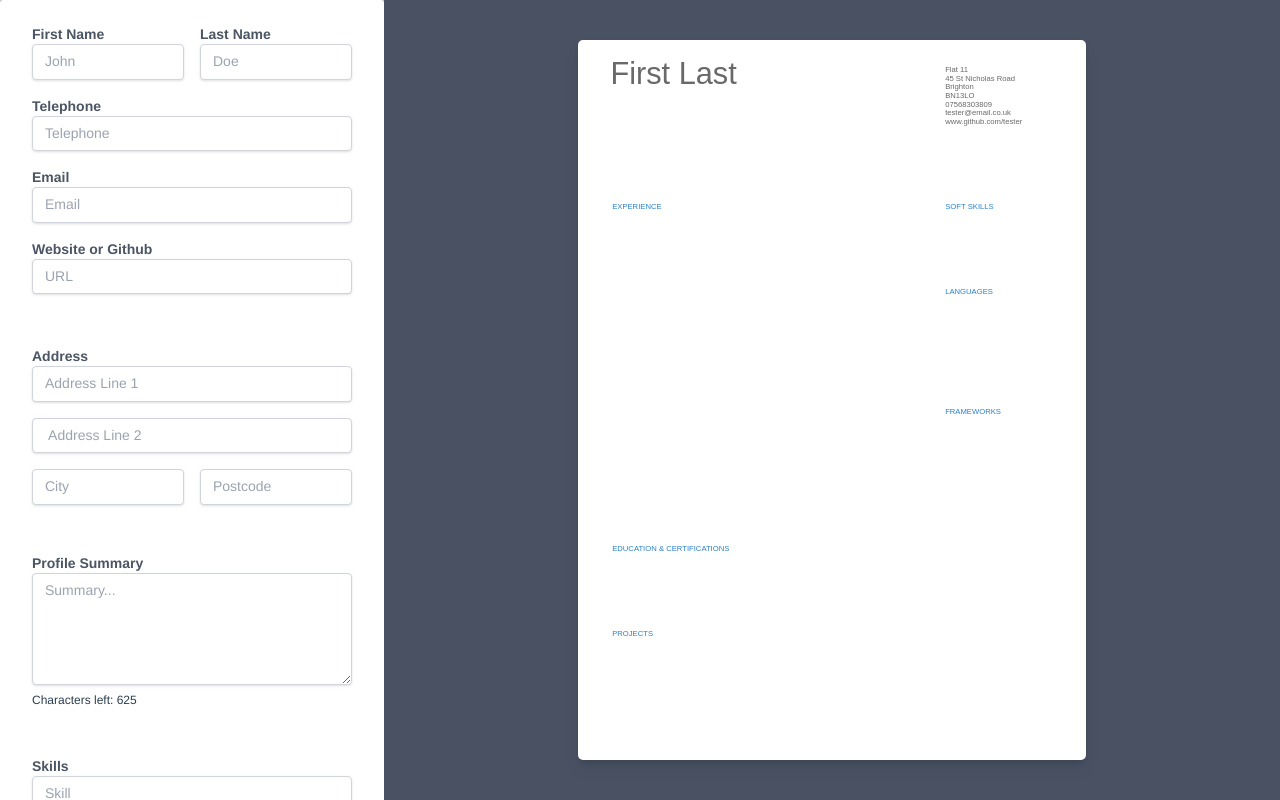
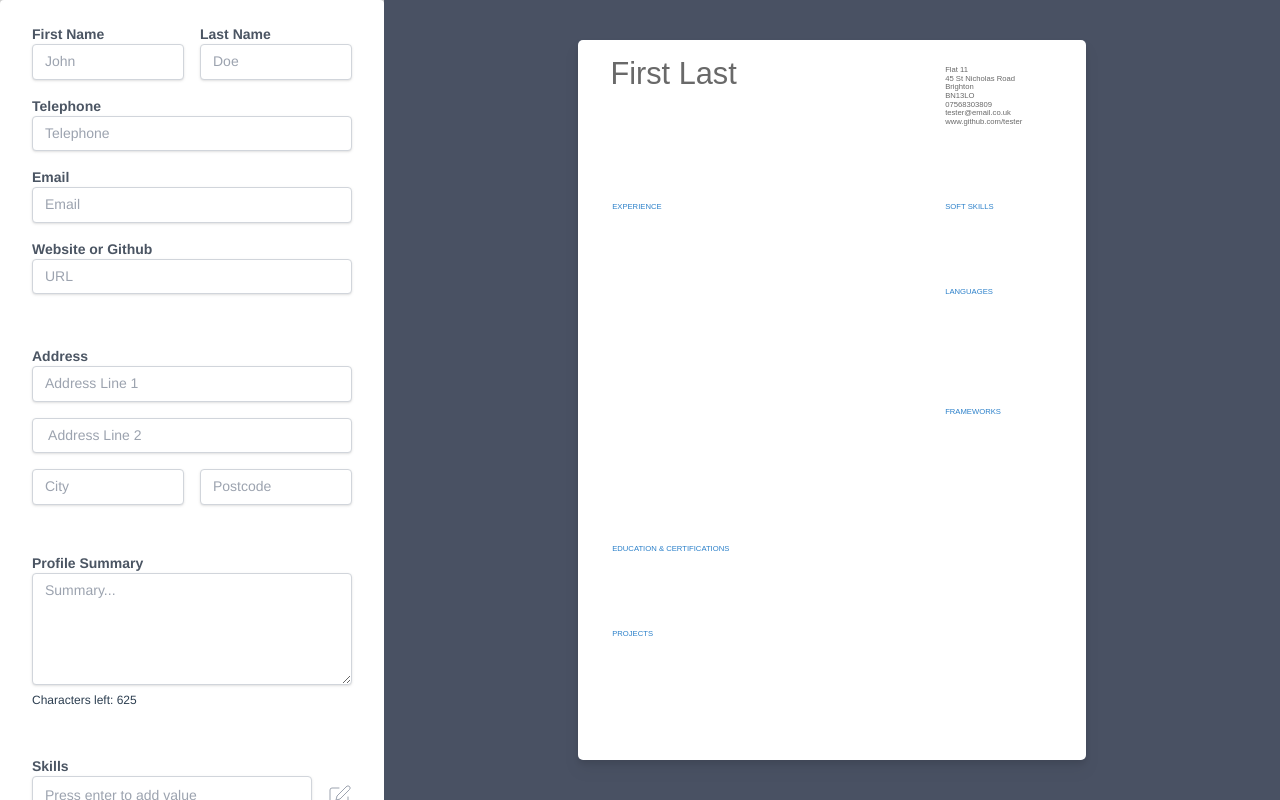
Before and after one commit to karlduggan/singlepageresume, a Vue app in the folder frontend/: page / in a window 1280 px wide. Built offline with nearby package versions, Linux system fonts and the light colour scheme.

Commit message:
Update FormComponent.vue

```diff
--- a/frontend/src/components/FormComponent.vue
+++ b/frontend/src/components/FormComponent.vue
@@ -84,7 +84,13 @@
                     <label class="block text-gray-600 font-bold text-left text-sm" for="name">
                     Skills
                     </label>
-                    <input  class="shadow appearance-none border border-gray-300 rounded w-full py-2 px-3 text-gray-700 leading-tight focus:outline-none focus:shadow-outline text-sm" id="name" type="tel" placeholder="Skill">
+                    <div class="flex">
+                        <input v-model="skillsValue"  v-on:keyup.enter="addToList('skills')" maxlength="100" class="shadow appearance-none border border-gray-300 rounded w-full py-2 px-3 text-gray-700 leading-tight focus:outline-none focus:shadow-outline text-sm" id="name" type="tel" placeholder="Press enter to add value">
+                        <p class="pl-4 py-2 text-gray-400 cursor-pointer">
+                            <svg xmlns="http://www.w3.org/2000/svg" width="24" height="24" viewBox="0 0 24 24" fill="none" stroke="currentColor" stroke-width="1" stroke-linecap="round" stroke-linejoin="round" class="feather feather-edit"><path d="M11 4H4a2 2 0 0 0-2 2v14a2 2 0 0 0 2 2h14a2 2 0 0 0 2-2v-7"></path><path d="M18.5 2.5a2.121 2.121 0 0 1 3 3L12 15l-4 1 1-4 9.5-9.5z"></path></svg>
+                        </p>
+                    </div>
+                    <p class="p-1 text-left text-gray-400 text-xs">{{ cv_data.skills.length}} out of {{ maxEntries }}</p>
                 </div>
             </div>
 
@@ -96,7 +102,13 @@
                     <label class="block text-gray-600 font-bold text-left text-sm" for="name">
                     Languages
                     </label>
-                    <input  class="shadow appearance-none border border-gray-300 rounded w-full py-2 px-3 text-gray-700 leading-tight focus:outline-none focus:shadow-outline text-sm" id="name" type="tel" placeholder="Skill">
+                    <div class="flex">
+                        <input v-model="languageValue"  v-on:keyup.enter="addToList('languages')" maxlength="100"  class="shadow appearance-none border border-gray-300 rounded w-full py-2 px-3 text-gray-700 leading-tight focus:outline-none focus:shadow-outline text-sm" id="name" type="tel" placeholder="Press enter to add value">
+                        <p class="pl-4 py-2 text-gray-400 cursor-pointer">
+                            <svg xmlns="http://www.w3.org/2000/svg" width="24" height="24" viewBox="0 0 24 24" fill="none" stroke="currentColor" stroke-width="1" stroke-linecap="round" stroke-linejoin="round" class="feather feather-edit"><path d="M11 4H4a2 2 0 0 0-2 2v14a2 2 0 0 0 2 2h14a2 2 0 0 0 2-2v-7"></path><path d="M18.5 2.5a2.121 2.121 0 0 1 3 3L12 15l-4 1 1-4 9.5-9.5z"></path></svg>
+                        </p>
+                    </div>
+                    <p class="p-1 text-left text-gray-400 text-xs">{{ cv_data.languages.length}} out of {{ maxEntries }}</p>
                 </div>
             </div>
         </div>
@@ -107,14 +119,18 @@
                     <label class="block text-gray-600 font-bold text-left text-sm" for="name">
                     Frameworks
                     </label>
-                    <input  class="shadow appearance-none border border-gray-300 rounded w-full py-2 px-3 text-gray-700 leading-tight focus:outline-none focus:shadow-outline text-sm" id="name" type="tel" placeholder="Skill">
+                    <div class="flex">
+                        <input v-model="frameworkValue" v-on:keyup.enter="addToList('frameworks')" maxlength="100"  class="shadow appearance-none border border-gray-300 rounded w-full py-2 px-3 text-gray-700 leading-tight focus:outline-none focus:shadow-outline text-sm" id="name" type="tel" placeholder="Press enter to add value">
+                        <p class="pl-4 py-2 text-gray-400 cursor-pointer">
+                            <svg xmlns="http://www.w3.org/2000/svg" width="24" height="24" viewBox="0 0 24 24" fill="none" stroke="currentColor" stroke-width="1" stroke-linecap="round" stroke-linejoin="round" class="feather feather-edit"><path d="M11 4H4a2 2 0 0 0-2 2v14a2 2 0 0 0 2 2h14a2 2 0 0 0 2-2v-7"></path><path d="M18.5 2.5a2.121 2.121 0 0 1 3 3L12 15l-4 1 1-4 9.5-9.5z"></path></svg>
+                        </p>
+                    </div>
+                    <p class="p-1 text-left text-gray-400 text-xs">{{ cv_data.frameworks.length}} out of {{ maxEntries }}</p>
                 </div>
             </div>
 
         </div>
-
             <a class="cursor-pointer bg-blue-500 hover:bg-blue-700 text-white font-bold py-2 px-4 rounded" @click="emit_download_pdf">Download PDF</a>
-
     </form>
   </div>
 
@@ -167,6 +183,14 @@ export default {
             summaryCount: 0,
             summaryWordLineCount: 0,
             summaryCharacterLineCount: 0,
+            // Skills Value
+            skillsValue: "",
+            // Languages Value
+            languageValue: "",
+            // Framework Value
+            frameworkValue: "",
+            // Max entries for lists
+            maxEntries : 5,
             cv_data : {
                 firstname : "",
                 lastname : "",
@@ -177,7 +201,11 @@ export default {
                 addressline2 : "",
                 city : "",
                 postcode : "",
-                profilesummary : ""
+                profilesummary : "",
+                // Lists
+                skills : [],
+                languages : [],
+                frameworks : []
             }
         }
     },
@@ -249,8 +277,51 @@ export default {
                     newLines.push(line);
                     if (newLines.length >= maxRows) break;
                 }
+            this.cv_data.profilesummary = newLines.join("\n");
 
-                this.cv_data.profilesummary = newLines.join("\n");
+        },
+        addToList : function (listName){
+
+            let selectedList;
+            let value;
+            switch(listName){
+                case "skills":
+                    selectedList = this.skills;
+                    value = this.cv_data.skillsValue;
+                    // Clear Entry
+                    this.skillsValue = ""
+                    break;
+                case "languages":
+                    selectedList = this.cv_data.languages;
+                    value = this.languageValue;
+                    // Clear Entry
+                    this.languageValue = ""
+                    break;
+                case "frameworks":
+                    selectedList = this.cv_data.frameworks
+                    value = this.frameworkValue;
+                    // Clear Entry
+                    this.frameworkValue = ""
+                    break;
+            }
+            // Check if max value has already been reached, if not then input data
+            if(selectedList.length < this.maxEntries){
+                // Add data to selected list
+                selectedList.push(value)
+            } else {
+                // Give error message in input field
+                switch(listName){
+                case "skills":
+                    this.skillsValue = "Max entry of " + this.maxEntries + " reached!"
+                    break;
+                case "languages":
+                    this.languageValue = "Max entry of " + this.maxEntries + " reached!"
+                    break;
+                case "frameworks":
+                    this.frameworkValue = "Max entry of " + this.maxEntries + " reached!"
+                    break;
+                }
+            }
 
         },
 
```
Lines whose indentation alone changed are shown as unchanged.
